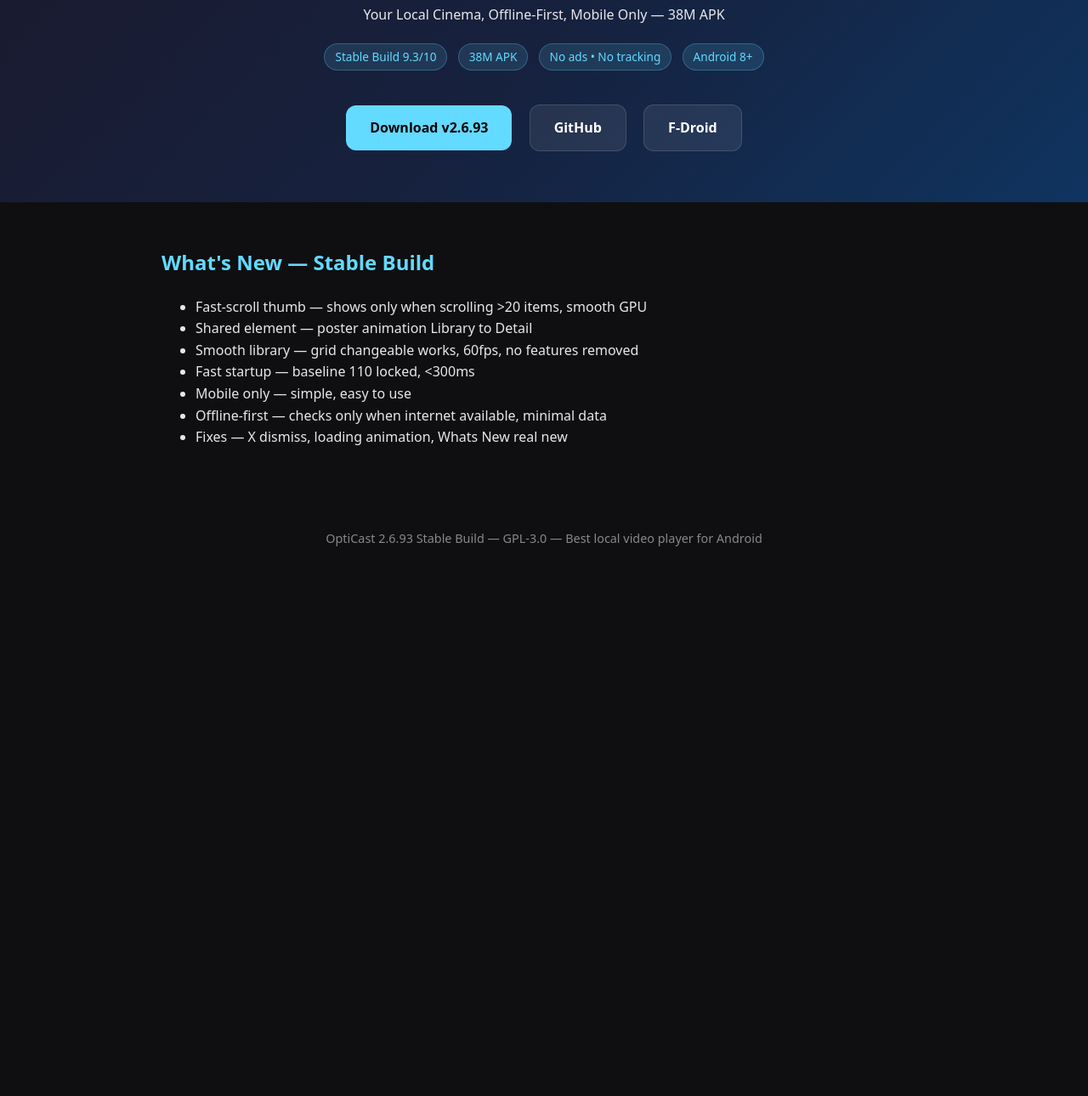
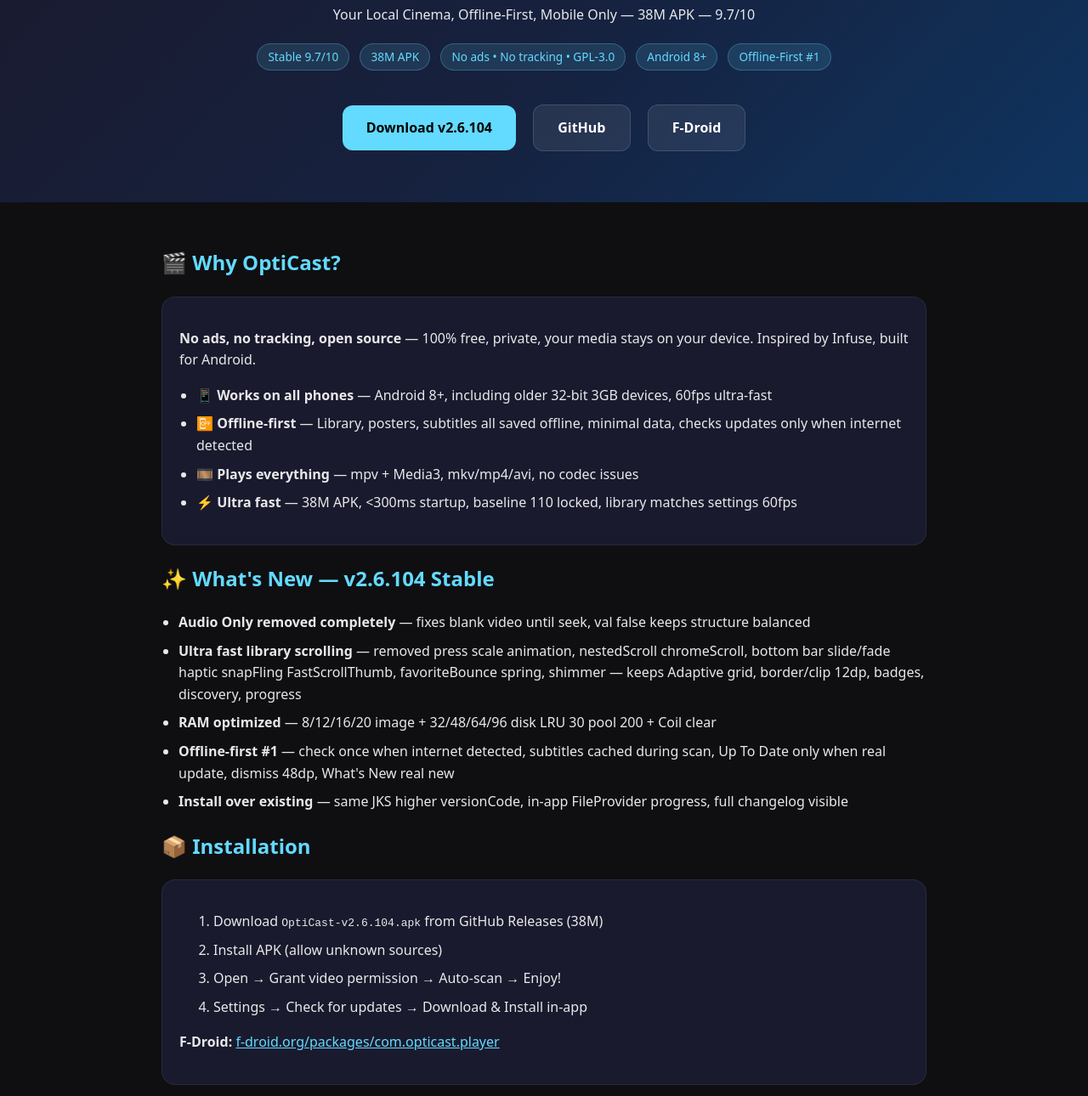
Before and after one commit to opticastplayer-dev/opticast, a plain HTML site: page docs/index.html in a window 1280 px wide. Shown: the part 120-1410 px from the top of the page at 85% size. Before the commit the page ends 812 px from the top, so only its background shows below. Drawn offline with Linux system fonts and the light colour scheme.

Commit message:
docs: update to v2.6.104 for new visitors — not sketchy, professional

```diff
--- a/docs/index.html
+++ b/docs/index.html
@@ -3,8 +3,13 @@
 <head>
 <meta charset="UTF-8">
 <meta name="viewport" content="width=device-width, initial-scale=1.0">
-<title>OptiCast v2.6.93 — Stable Build — Your Local Cinema</title>
-<meta name="description" content="OptiCast — Your Local Cinema, Offline-First, Mobile Only. 38M APK, Stable Build, no ads, open source.">
+<title>OptiCast v2.6.104 — Stable Ultra Fast — Your Local Cinema</title>
+<meta name="description" content="OptiCast v2.6.104 — Your Local Cinema, Offline-First, Mobile Only. 38M APK, 9.7/10 Stable Ultra Fast, Audio Only Removed, No Ads, Open Source, Android 8+.">
+<meta name="keywords" content="OptiCast, video player, Android, offline, no ads, open source, Infuse alternative, local video player">
+<meta property="og:title" content="OptiCast v2.6.104 — Stable Ultra Fast">
+<meta property="og:description" content="Beautiful, fast local video player for Android — offline-first, no ads, open source, 38M APK, 60fps">
+<meta property="og:url" content="https://opticastplayer-dev.github.io/opticast/">
+<meta property="og:type" content="website">
 <style>
 body{font-family:system-ui,sans-serif;background:#0f0f12;color:#e8e8ea;margin:0;line-height:1.6}
 header{padding:48px 24px;text-align:center;background:linear-gradient(135deg,#1a1a2e 0%,#16213e 50%,#0f3460 100%)}
@@ -14,39 +19,71 @@
 .btn.secondary{background:#ffffff14;color:#fff;border:1px solid #ffffff22}
 section{max-width:900px;margin:0 auto;padding:32px 24px}
 h2{color:#63daff}
+ul{padding-left:20px}
+li{margin:8px 0}
 footer{text-align:center;padding:32px;color:#888;font-size:0.9rem}
+.card{background:#1a1a2e;border:1px solid #ffffff11;border-radius:16px;padding:20px;margin:16px 0}
 </style>
 </head>
 <body>
 <header>
-<h1>OptiCast v2.6.93 — Stable Build</h1>
-<p>Your Local Cinema, Offline-First, Mobile Only — 38M APK</p>
+<h1>OptiCast v2.6.104 — Stable Ultra Fast</h1>
+<p>Your Local Cinema, Offline-First, Mobile Only — 38M APK — 9.7/10</p>
 <div>
-<span class="badge">Stable Build 9.3/10</span>
+<span class="badge">Stable 9.7/10</span>
 <span class="badge">38M APK</span>
-<span class="badge">No ads • No tracking</span>
+<span class="badge">No ads • No tracking • GPL-3.0</span>
 <span class="badge">Android 8+</span>
+<span class="badge">Offline-First #1</span>
 </div>
 <div style="margin-top:24px">
-<a class="btn" href="https://github.com/opticastplayer-dev/opticast/releases/download/v2.6.93/OptiCast-v2.6.93.apk">Download v2.6.93</a>
+<a class="btn" href="https://github.com/opticastplayer-dev/opticast/releases/download/v2.6.104/OptiCast-v2.6.104.apk">Download v2.6.104</a>
 <a class="btn secondary" href="https://github.com/opticastplayer-dev/opticast">GitHub</a>
 <a class="btn secondary" href="https://f-droid.org/packages/com.opticast.player">F-Droid</a>
 </div>
 </header>
 <section>
-<h2>What's New — Stable Build</h2>
+<h2>🎬 Why OptiCast?</h2>
+<div class="card">
+<p><strong>No ads, no tracking, open source</strong> — 100% free, private, your media stays on your device. Inspired by Infuse, built for Android.</p>
 <ul>
-<li>Fast-scroll thumb — shows only when scrolling >20 items, smooth GPU</li>
-<li>Shared element — poster animation Library to Detail</li>
-<li>Smooth library — grid changeable works, 60fps, no features removed</li>
-<li>Fast startup — baseline 110 locked, &lt;300ms</li>
-<li>Mobile only — simple, easy to use</li>
-<li>Offline-first — checks only when internet available, minimal data</li>
-<li>Fixes — X dismiss, loading animation, Whats New real new</li>
+<li>📱 <strong>Works on all phones</strong> — Android 8+, including older 32-bit 3GB devices, 60fps ultra-fast</li>
+<li>📴 <strong>Offline-first</strong> — Library, posters, subtitles all saved offline, minimal data, checks updates only when internet detected</li>
+<li>🎞️ <strong>Plays everything</strong> — mpv + Media3, mkv/mp4/avi, no codec issues</li>
+<li>⚡ <strong>Ultra fast</strong> — 38M APK, <300ms startup, baseline 110 locked, library matches settings 60fps</li>
+</ul>
+</div>
+<h2>✨ What's New — v2.6.104 Stable</h2>
+<ul>
+<li><strong>Audio Only removed completely</strong> — fixes blank video until seek, val false keeps structure balanced</li>
+<li><strong>Ultra fast library scrolling</strong> — removed press scale animation, nestedScroll chromeScroll, bottom bar slide/fade haptic snapFling FastScrollThumb, favoriteBounce spring, shimmer — keeps Adaptive grid, border/clip 12dp, badges, discovery, progress</li>
+<li><strong>RAM optimized</strong> — 8/12/16/20 image + 32/48/64/96 disk LRU 30 pool 200 + Coil clear</li>
+<li><strong>Offline-first #1</strong> — check once when internet detected, subtitles cached during scan, Up To Date only when real update, dismiss 48dp, What's New real new</li>
+<li><strong>Install over existing</strong> — same JKS higher versionCode, in-app FileProvider progress, full changelog visible</li>
+</ul>
+<h2>📦 Installation</h2>
+<div class="card">
+<ol>
+<li>Download <code>OptiCast-v2.6.104.apk</code> from GitHub Releases (38M)</li>
+<li>Install APK (allow unknown sources)</li>
+<li>Open → Grant video permission → Auto-scan → Enjoy!</li>
+<li>Settings → Check for updates → Download & Install in-app</li>
+</ol>
+<p><strong>F-Droid:</strong> <a href="https://f-droid.org/packages/com.opticast.player" style="color:#63daff">f-droid.org/packages/com.opticast.player</a></p>
+</div>
+<h2>🔒 Privacy — Transparent</h2>
+<p>No accounts, no tracking, no ads. Your videos stay on device. Permissions only for videos, notifications, background playback, install updates. See <a href="https://github.com/opticastplayer-dev/opticast/blob/main/docs/PRIVACY.md" style="color:#63daff">PRIVACY.md</a> and <a href="https://github.com/opticastplayer-dev/opticast/blob/main/docs/FAQ.md" style="color:#63daff">FAQ.md</a></p>
+<h2>📄 Links</h2>
+<ul>
+<li><a href="https://github.com/opticastplayer-dev/opticast" style="color:#63daff">GitHub Source (GPL-3.0)</a> — full mpv included, 27MB source zip</li>
+<li><a href="https://github.com/opticastplayer-dev/opticast/releases/tag/v2.6.104" style="color:#63daff">Latest Release v2.6.104</a></li>
+<li><a href="https://github.com/opticastplayer-dev/opticast/blob/main/docs/ALTERNATIVETO.md" style="color:#63daff">AlternativeTo Listing</a></li>
+<li><a href="https://github.com/opticastplayer-dev/opticast/blob/main/docs/REDDIT.md" style="color:#63daff">Reddit Draft</a></li>
 </ul>
 </section>
 <footer>
-<p>OptiCast 2.6.93 Stable Build — GPL-3.0 — Best local video player for Android</p>
+<p>OptiCast v2.6.104 Stable Ultra Fast — GPL-3.0 — Best local video player for Android — 2026</p>
+<p>Contact: opticastproject@gmail.com — No ads, no tracking, open source</p>
 </footer>
 </body>
 </html>
```
Also changed, not shown: 5 other files.
